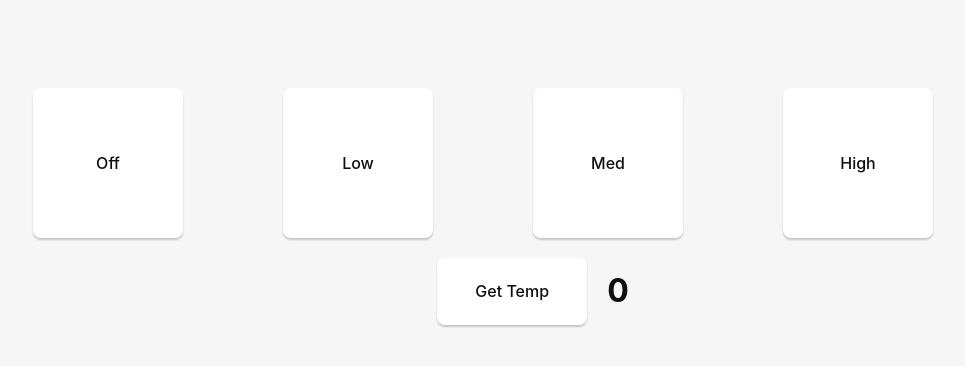
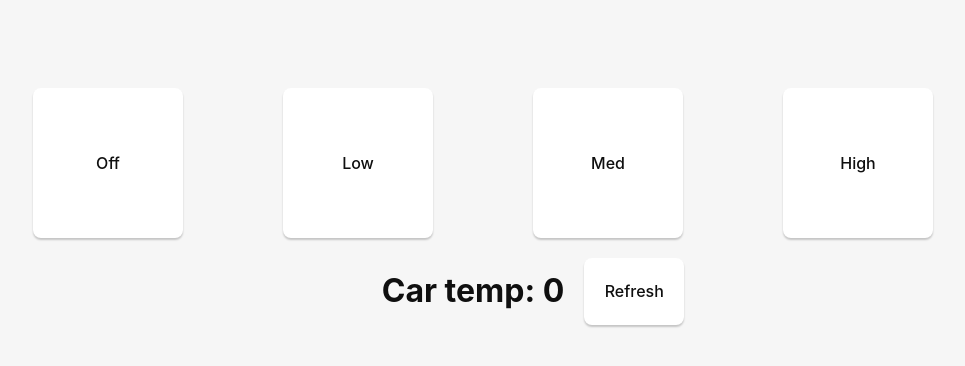
Before and after one commit to raidn-labs/vl, a Vue app: page / in a window 1280 px wide. Shown: the top 366 px of the page, without its empty margins (107-1072 px from the left). Built offline with nearby package versions, Linux system fonts and the light colour scheme.

Commit message:
Fetch the temp every minute

```diff
--- a/src/components/Temerature.vue
+++ b/src/components/Temerature.vue
@@ -1,8 +1,16 @@
 <script setup>
-import { ref } from "vue";
+import { ref, onMounted, onUnmounted } from "vue";
 import { invoke } from "@tauri-apps/api/tauri";
 
 const temperature = ref(null);
+
+onMounted(() => {
+  const intervalId = setInterval(getTemperature, 60000); // 60000 milliseconds = 1 minute
+
+  onUnmounted(() => {
+    clearInterval(intervalId); // Clear the interval when the component is unmounted
+  });
+})
 
 async function getTemperature() {
   // Learn more about Tauri commands at https://tauri.app/v1/guides/features/command
@@ -12,7 +20,7 @@ async function getTemperature() {
 
 <template>
   <div class="row" style="margin-top: 20px">
-    <button class="btn" @click="getTemperature" style="width:150px; margin-right: 20px">Get Temp</button>
-    <h1>{{ Math.round(temperature * 10) / 10 }}</h1>
+    <h1>Car temp: {{ Math.round(temperature * 10) / 10 }}</h1>
+    <button class="btn" @click="getTemperature" style="width:100px; margin-left: 20px">Refresh</button>
   </div>
 </template>
```
